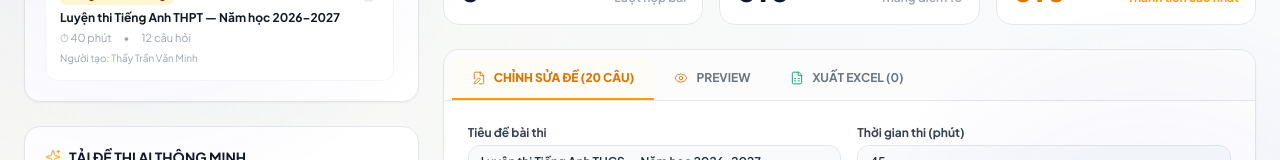
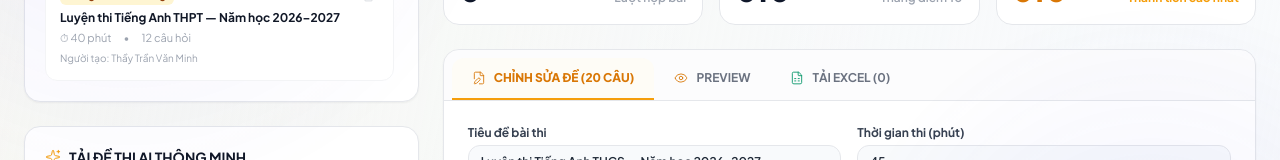
Before and after one commit to tranthienquy/studyEnglishApp, a React (Vite) app: page / in a window 1280 px wide. Both pictures are taken after a click on the button "👨‍🏫 Chuyển sang giao diện Giáo viên". Shown: the part 312-472 px from the top of the page. Built offline with nearby package versions, Linux system fonts and the light colour scheme; no server answers; the database is empty.

Commit message:
style: update Excel export button text to compact Tải Excel

```diff
--- a/src/views/TeacherView.jsx
+++ b/src/views/TeacherView.jsx
@@ -715,13 +715,13 @@ export default function TeacherView({ onSwitchStudent }) {
               <button
                 className={`px-5 py-3 text-xs font-bold transition-all border-b-2 gap-2 flex items-center cursor-pointer ${
                   mainTab === 'results'
-                    ? 'border-indigo-600 text-indigo-600 bg-white rounded-t-xl'
+                    ? 'border-amber-500 text-amber-600 bg-amber-50/40 rounded-t-xl font-extrabold'
                     : 'border-transparent text-gray-500 hover:text-gray-800'
                 }`}
                 onClick={() => setMainTab('results')}
               >
                 <FileSpreadsheet size={14} className="text-emerald-600" />
-                <span>XUẤT EXCEL ({submissions.length})</span>
+                <span>TẢI EXCEL ({submissions.length})</span>
               </button>
             </div>
 
@@ -928,10 +928,10 @@ export default function TeacherView({ onSwitchStudent }) {
                   </div>
                   <button
                     onClick={() => exportResultsToExcel(editingTest?.title, submissions)}
-                    className="btn bg-emerald-600 hover:bg-emerald-700 active:scale-95 text-white font-bold text-xs gap-2 px-4 py-2.5 rounded-xl shadow-md shadow-emerald-500/20 cursor-pointer flex items-center transition-all"
+                    className="btn btn-sm bg-emerald-600 hover:bg-emerald-700 active:scale-95 text-white font-bold text-xs gap-1.5 px-3.5 py-1.5 rounded-xl shadow-xs shadow-emerald-500/20 cursor-pointer flex items-center transition-all"
                   >
-                    <Download size={14} />
-                    <span>XUẤT FILE EXCEL</span>
+                    <Download size={13} />
+                    <span>Tải Excel</span>
                   </button>
                 </div>
 
```
